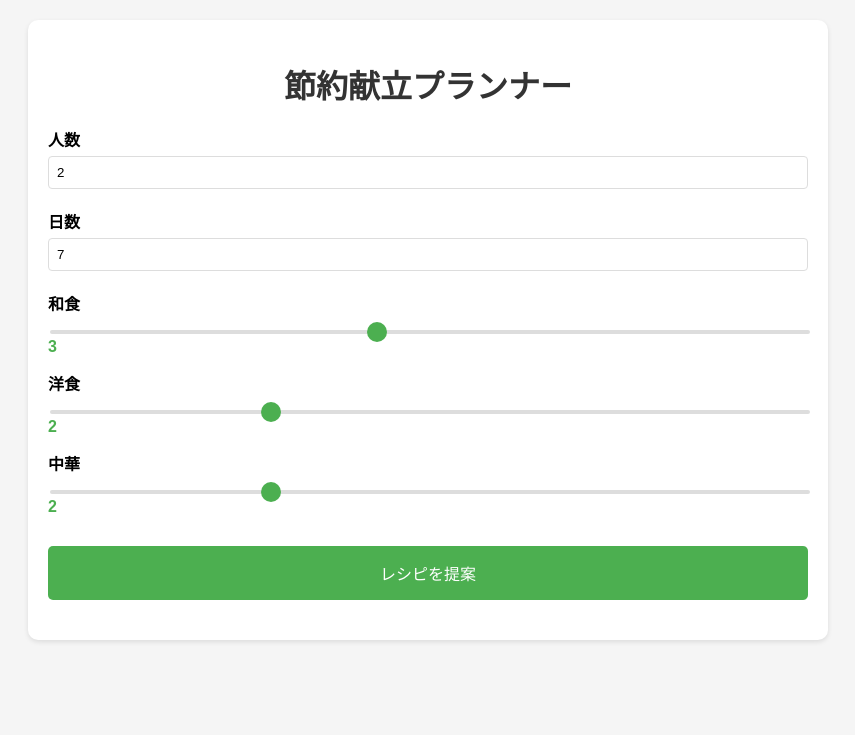
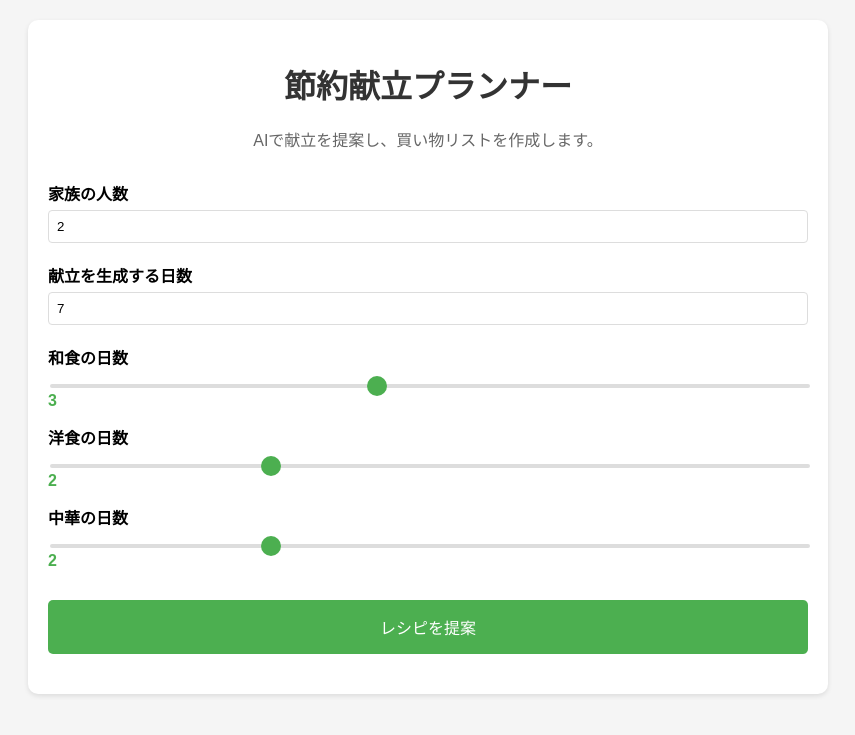
Before and after one commit to ganta0131/iveinfo, a Flask app: page / in a window 1280 px wide. Shown: the top 735 px of the page, without its empty margins (212-1067 px from the left). Run offline with Flask 3, Linux system fonts and the light colour scheme.

Commit message:
更新: UIの改善とローディング画面の実装 - タイトルに説明文を追加 - UIのラベルをわかりやすく変更 - ローディング画面を実装（画面全体を暗くし、中央に太字のメッセージを表示）

```diff
--- a/templates/index.html
+++ b/templates/index.html
@@ -20,6 +20,33 @@
             box-shadow: 0 2px 5px rgba(0,0,0,0.1);
             max-width: 800px;
             margin: 0 auto;
+            position: relative;
+        }
+
+        .description {
+            text-align: center;
+            color: #666;
+            margin-bottom: 30px;
+        }
+
+        .loading-overlay {
+            position: fixed;
+            top: 0;
+            left: 0;
+            right: 0;
+            bottom: 0;
+            background-color: rgba(0, 0, 0, 0.5);
+            display: flex;
+            justify-content: center;
+            align-items: center;
+            z-index: 1000;
+        }
+
+        .loading-message {
+            color: white;
+            font-size: 24px;
+            font-weight: bold;
+            text-align: center;
         }
 
         h1 {
@@ -196,33 +223,34 @@
 <body>
     <div class="container">
         <h1>節約献立プランナー</h1>
+        <p class="description">AIで献立を提案し、買い物リストを作成します。</p>
         <form id="mealPlanForm">
             <div class="form-group">
-                <label for="people">人数</label>
+                <label for="people">家族の人数</label>
                 <input type="number" id="people" name="people" min="1" value="2" required>
             </div>
             <div class="form-group">
-                <label for="days">日数</label>
+                <label for="days">献立を生成する日数</label>
                 <input type="number" id="days" name="days" min="1" max="7" value="7" required>
             </div>
             <div class="form-group">
                 <div class="slider-group">
                     <div class="slider-item">
-                        <label for="japanese">和食</label>
+                        <label for="japanese">和食の日数</label>
                         <div class="slider-container">
                             <input type="range" id="japanese" name="japanese" min="0" max="7" value="3" class="slider">
                             <span id="japaneseValue" class="slider-value">3</span>
                         </div>
                     </div>
                     <div class="slider-item">
-                        <label for="western">洋食</label>
+                        <label for="western">洋食の日数</label>
                         <div class="slider-container">
                             <input type="range" id="western" name="western" min="0" max="7" value="2" class="slider">
                             <span id="westernValue" class="slider-value">2</span>
                         </div>
                     </div>
                     <div class="slider-item">
-                        <label for="chinese">中華</label>
+                        <label for="chinese">中華の日数</label>
                         <div class="slider-container">
                             <input type="range" id="chinese" name="chinese" min="0" max="7" value="2" class="slider">
                             <span id="chineseValue" class="slider-value">2</span>
@@ -285,8 +313,13 @@
                 }
 
                 // ローディング表示
+                const loadingOverlay = document.createElement('div');
+                loadingOverlay.className = 'loading-overlay';
+                loadingOverlay.innerHTML = '<div class="loading-message">生成中...</div>';
+                document.body.appendChild(loadingOverlay);
+
                 resultContainer.style.display = 'none';
-                recipes.innerHTML = '<div class="loading">レシピを生成中...</div>';
+                recipes.innerHTML = '';
                 shoppingList.innerHTML = '';
 
                 // API呼び出し
@@ -325,6 +358,12 @@
                         shoppingList.innerHTML = `<div class="shopping-list">${data.shoppingList}</div>`;
                     } else {
                         shoppingList.innerHTML = '<div class="error">買い物リストが生成できませんでした</div>';
+                    }
+
+                    // ローディング画面を非表示
+                    const loadingOverlay = document.querySelector('.loading-overlay');
+                    if (loadingOverlay) {
+                        loadingOverlay.remove();
                     }
 
                     resultContainer.style.display = 'block';
```
